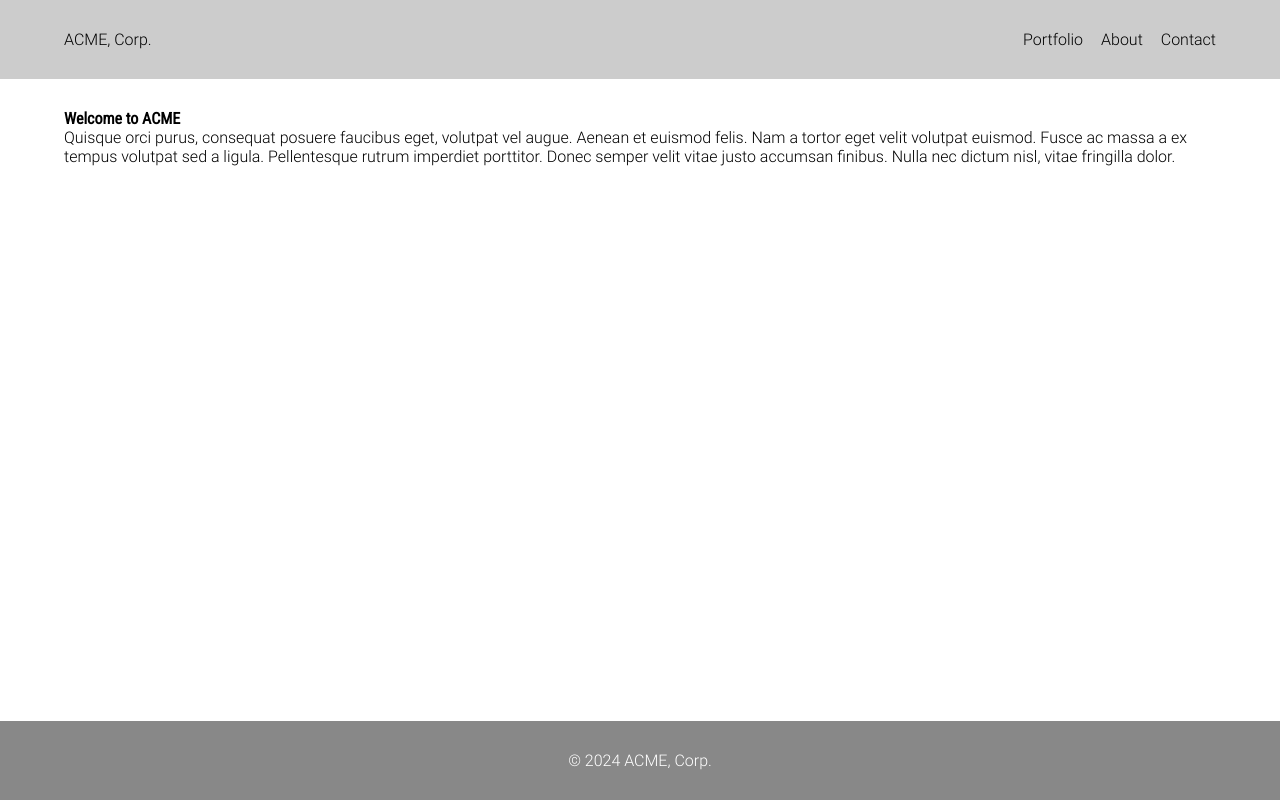
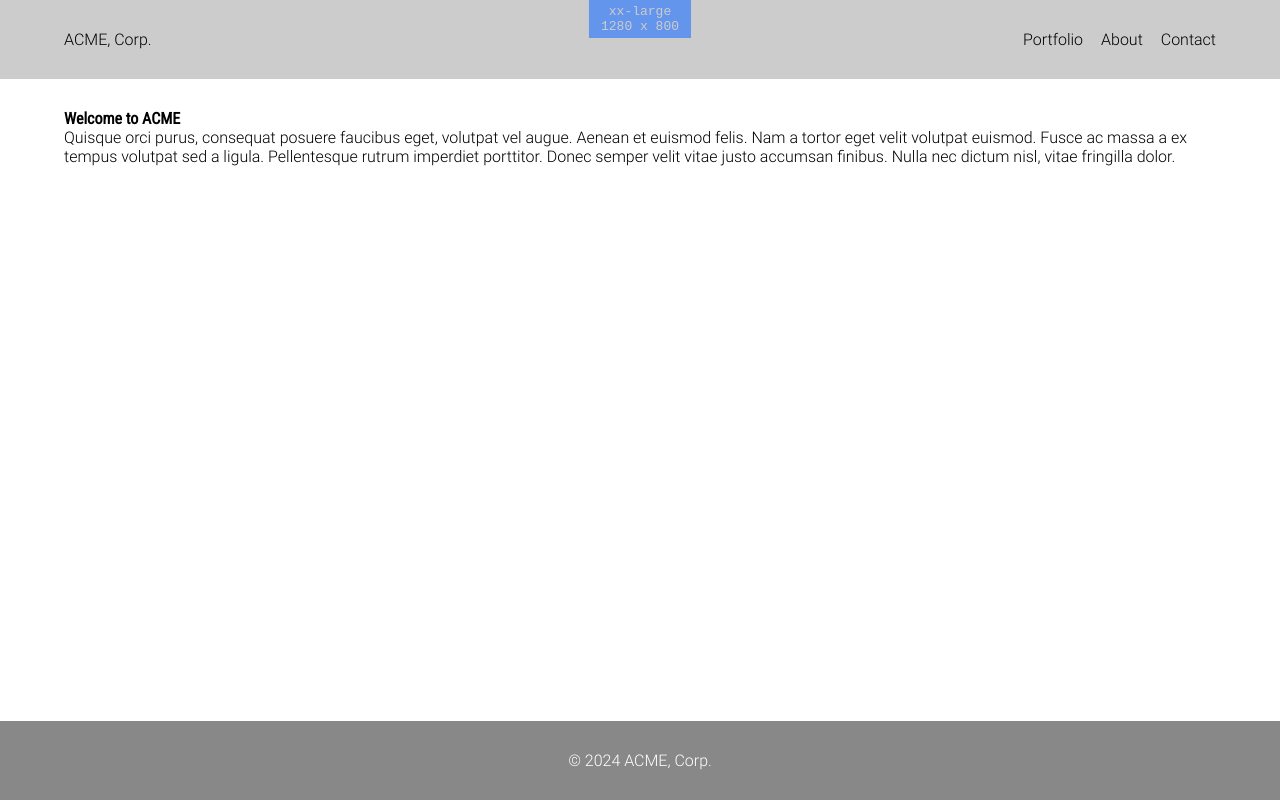
Before and after one commit to samuraijane/react-starter, a React app: page / in a window 1280 px wide. Built offline with nearby package versions, Linux system fonts and the light colour scheme.

Commit message:
add dev tool to toggle screen size stats in the UI

```diff
--- a/src/app.tsx
+++ b/src/app.tsx
@@ -1,16 +1,43 @@
+import { KeyboardEvent, useEffect, useState } from "react";
 import { useDispatch } from "react-redux";
 import { useViewport } from "./hooks/useViewport";
 import { setScreenSize } from "./features/screenSizeSlice";
 import { ScreenSizesPx } from "./global-types/enums/screen-sizes";
 import { Footer, Header, Main } from "./sectioning";
+import { Responsive } from "./components/dev/responsive/responsive";
 
- export const App = (): JSX.Element => {
+export const App = (): JSX.Element => {
   const { height, name, width } = useViewport();
   const dispatch = useDispatch();
+  const [isShowResponsive, setIsShowResponsive] = useState(true);
+
+  useEffect(() => {
+    document.addEventListener("keydown", handleResponsiveToggle);
+    return () => document.removeEventListener("keydown", handleResponsiveToggle);
+  }, [isShowResponsive]);
+
+  /**
+   * Toggles whether to show screen dimensions when the key combination
+   *   CTRL + OPTION + COMMAND + r is detected. This is intended to be
+   *   used during development only and has not been tested on a windows
+   *   machine.
+   * @todo We are not 100% sure that typecasting `_e` is the best way to
+   *   remove the TS linting error in this case but we are leaving as
+   *   is for now.
+   * @param e
+   */
+  function handleResponsiveToggle (e: Event) {
+    const _e = e as unknown as KeyboardEvent;
+    if (_e.ctrlKey && _e.altKey && _e.metaKey && _e.code == "KeyR" ) {
+      setIsShowResponsive(!isShowResponsive);
+    }
+  };
+
+  const isMobile = width && width < ScreenSizesPx.LARGE;
 
   const screenSize = {
     height,
-    isMobile: width && width < ScreenSizesPx.LARGE,
+    isMobile,
     name,
     width
   };
@@ -22,6 +49,9 @@ import { Footer, Header, Main } from "./sectioning";
       <Header />
       <Main />
       <Footer />
+      {isShowResponsive && (
+        <Responsive height={height} isMobile={isMobile} screenName={name} width={width} />
+      )}
     </div>
   );
  };
--- /dev/null
+++ b/src/components/dev/responsive/responsive.scss
@@ -0,0 +1,21 @@
+@use "theme/variables" as *;
+
+.responsive {
+  align-items: center;
+  color: $lightGray;
+  display: flex;
+  flex-direction: column;
+  font-family: monospace;
+  left: 50%;
+  padding: 4px 12px;
+  position: fixed;
+  transform: translateX(-50%);
+
+  &.responsive--desktop {
+    background-color: cornflowerblue;
+  }
+
+  &.responsive--mobile {
+    background-color: darkolivegreen;
+  }
+}
--- /dev/null
+++ b/src/components/dev/responsive/responsive.tsx
@@ -0,0 +1,16 @@
+import { ScreenSizesName } from "../../../global-types/enums/screen-sizes";
+import "./responsive.scss";
+
+interface ResponsiveProps {
+  height: number;
+  isMobile: boolean;
+  screenName: ScreenSizesName;
+  width: number;
+}
+
+export const Responsive = ({ height, isMobile, screenName, width }: ResponsiveProps) => (
+  <div className={`responsive responsive--${isMobile ? "mobile" : "desktop"}`}>
+    <span>{screenName}</span>
+    <span>{width} x {height}</span>
+  </div>
+);
--- a/src/features/screenSizeSlice.ts
+++ b/src/features/screenSizeSlice.ts
@@ -1,7 +1,7 @@
 import { createSlice, PayloadAction } from '@reduxjs/toolkit';
 import { ScreenSizesName } from '../global-types/enums/screen-sizes';
 
-interface ScreenSize {
+export interface ScreenSize {
   height: number;
   isMobile: boolean;
   name: ScreenSizesName;
@@ -17,6 +17,8 @@ export const screenSizeSlice = createSlice({
 });
 
 export const { setScreenSize } = screenSizeSlice.actions;
-export const selectScreemSize = (state: ScreenSize) => state;
+export const selectScreenSize = (state: {screenSize: ScreenSize}) => (
+  state.screenSize
+);
 
 export default screenSizeSlice.reducer;
```
